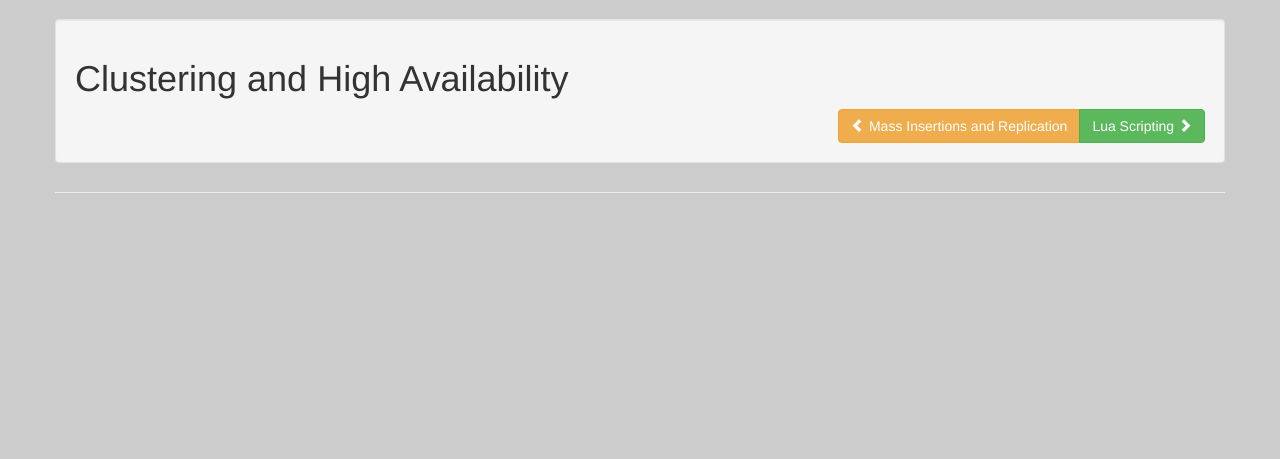
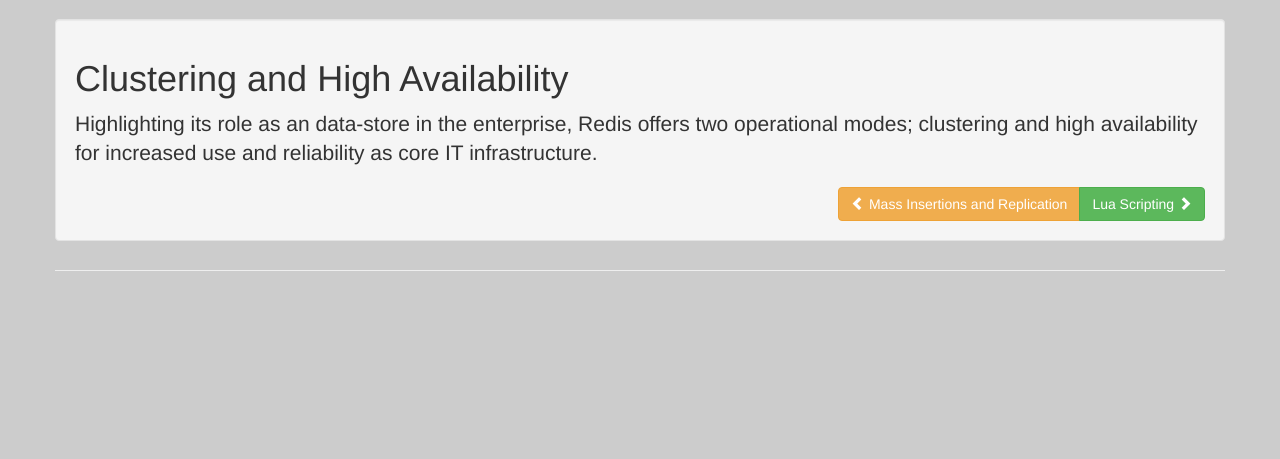
Before and after one commit to jermnelson/introduction-to-redis, a Flask app: page /clustering-and-ha in a window 1280 px wide. Shown: the part 341-800 px from the top of the page. Run offline with Flask 2, Linux system fonts and the light colour scheme; some libraries are stand-ins or nearby versions.

Commit message:
evening save point

```diff
--- a/app.py
+++ b/app.py
@@ -49,7 +49,7 @@ TOPICS = OrderedDict([
         'title': 'Mass Insertions and Replication'}),
     ('clustering-and-ha', {
         'location': '10-clustering-and-ha',
-        'title': 'Clustering and HA'}),
+        'title': 'Clustering and High Availablity'}),
     ('lua-scripting', {
         'location': '11-lua-scripting',
         'title': 'Lua Scripting'}),
--- a/templates/clustering-and-ha.html
+++ b/templates/clustering-and-ha.html
@@ -5,7 +5,15 @@
 <div class="row page-header">
  <div class="col-md-12 well">
   <h1>Clustering and High Availability</h1>
+  <p class="lead">
+   Highlighting its role as an data-store in the enterprise, Redis
+   offers two operational modes; clustering and high availability
+   for increased use and reliability as core IT infrastructure.
+  </p>
   {% include 'snippets/topic-nav.html' %}
+ </div>
+ <div class="row">
+
  </div>
 </div>
 {% endblock %}
--- a/templates/snippets/nav-bar.html
+++ b/templates/snippets/nav-bar.html
@@ -16,5 +16,5 @@
    <li role="presentation" {% if section=='contact'%}class="active"{% endif %}><a href="{{ url_for('topic_view', topic='contact') }}">Contact</a></li>
   </ul>
  </nav>
- <h3 class="text-muted">Introduction to <img src="http://redis.io/images/redis.png"></h3>
+ <h3 class="text-muted" style="background-color: #EEEEEE">Introduction to <img src="http://redis.io/images/redis.png"></h3>
 </div>
```
